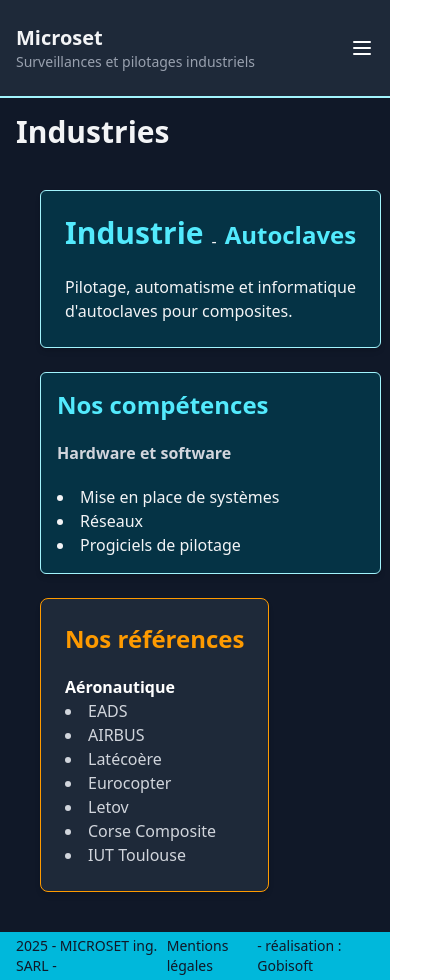
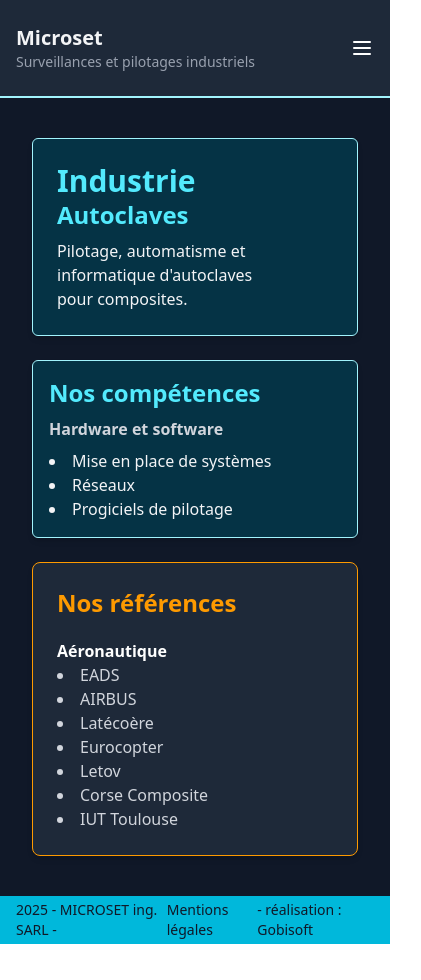
Before and after one commit to bendersoft/microset-static-website, a React (Vite) app in the folder microset/: page /industries/autoclaves in a window 390 px wide. Shown: the whole page, 421 px wide, since content can reach past the window. After the commit the page ends 944 px from the top, so only its background shows below. Built offline with nearby package versions, Linux system fonts and the light colour scheme.

Commit message:
refactor CardContent and MainCard components; enhance layout and styling for improved responsiveness and readability

```diff
--- a/microset/src/components/CardContent.tsx
+++ b/microset/src/components/CardContent.tsx
@@ -7,11 +7,11 @@
 	content,
 }) => {
 	return (
-		<div className="main-container w-full md:w-[48%]">
+		<div className="main-container">
 			<h2 className="main-card-title">{title}</h2>
-			<h3 className="text-gray-300 font-semibold mb-3">{subtitle}</h3>
+			<h3 className="text-gray-300 font-semibold sm:mb-3">{subtitle}</h3>
 			{Array.isArray(content) ? (
-				<ul className="list-disc list-inside">
+				<ul className="list-disc list-inside sm:pl-6">
 					{content.map((item) => (
 						<li key={uuidv4()}>{item}</li>
 					))}
--- a/microset/src/components/MainCard.tsx
+++ b/microset/src/components/MainCard.tsx
@@ -7,12 +7,11 @@
 const MainCard: React.FC<MainCardProps> = ({ title, subtitle, content }) => {
   return (
     <div className="main-container p-6 mb-6 w-full">
-        <div className="flex flex-row items-center gap-2">
+        <div className="flex flex-col sm:flex-row items-baseline sm:gap-2">
             <h1 className="page-title">{title}</h1>
-            <span> - </span>
             <h2 className="main-card-title">{subtitle}</h2>
         </div>
-      <p>{content}</p>
+      <p className="text-pretty">{content}</p>
     </div>
   );
 };
--- a/microset/src/index.css
+++ b/microset/src/index.css
@@ -2,11 +2,11 @@
 
 @layer components {
 	.main-container {
-		@apply flex flex-col gap-2 p-4 border bg-cyan-950 border-cyan-200 rounded-md shadow-md;
+		@apply flex flex-col gap-2 p-4 max-w-[100%] w-full border bg-cyan-950 border-cyan-200 rounded-md shadow-md;
 	}
 
 	.second-container {
-		@apply flex flex-col gap-2 p-6 border border-amber-500 bg-gray-800 rounded-lg shadow-md;
+		@apply flex flex-col gap-2 p-6 border w-full border-amber-500 bg-gray-800 rounded-lg shadow-md;
 	}
 
 	.main-title {
@@ -14,11 +14,11 @@
 	}
 
 	.page-title {
-		@apply text-3xl font-bold text-cyan-300 mb-4;
+		@apply text-3xl font-bold text-cyan-300;
 	}
 
 	.main-card-title {
-		@apply text-2xl font-semibold text-cyan-300 mb-3;
+		@apply text-2xl font-semibold text-cyan-300;
 	}
 
 	.second-card-title {
--- a/microset/src/pages/Industrie/Autoclaves.tsx
+++ b/microset/src/pages/Industrie/Autoclaves.tsx
@@ -40,7 +40,7 @@
         />
         <MainPage cards={cards} />
       </div>
-      <div className="w-fit">
+      <div className="sm:w-fit">
         <HighlightCard {...references} />
       </div>
     </div>
--- a/microset/src/pages/Industrie/IndusAutomatisme.tsx
+++ b/microset/src/pages/Industrie/IndusAutomatisme.tsx
@@ -66,7 +66,7 @@
         />
         <MainPage cards={cards} />
       </div>
-      <div className="w-fit">
+      <div className="sm:w-fit">
         <HighlightCard {...references} />
       </div>
     </div>
--- a/microset/src/pages/Industrie/IndusInformatique.tsx
+++ b/microset/src/pages/Industrie/IndusInformatique.tsx
@@ -65,7 +65,7 @@
         />
         <MainPage cards={cards} />
       </div>
-      <div className="w-fit">
+      <div className="sm:w-fit">
         <HighlightCard {...references} />
       </div>
     </div>
--- a/microset/src/pages/Industrie/Machines.tsx
+++ b/microset/src/pages/Industrie/Machines.tsx
@@ -38,7 +38,7 @@
         />
         <MainPage cards={cards} />
       </div>
-      <div className="w-fit">
+      <div className="sm:w-fit">
         <HighlightCard {...references} />
       </div>
     </div>
--- a/microset/src/pages/Vinicole/Appareils.tsx
+++ b/microset/src/pages/Vinicole/Appareils.tsx
@@ -50,7 +50,7 @@
         />
         <MainPage cards={cards} />
       </div>
-      <div className="w-fit">
+      <div className="sm:w-fit">
         <HighlightCard {...references} />
       </div>
     </div>
--- a/microset/src/pages/Vinicole/Electronique.tsx
+++ b/microset/src/pages/Vinicole/Electronique.tsx
@@ -40,7 +40,7 @@
         />
         <MainPage cards={cards} />
       </div>
-      <div className="w-fit">
+      <div className="sm:w-fit">
         <HighlightCard {...references} />
       </div>
     </div>
--- a/microset/src/pages/Vinicole/ViniAutomatisme.tsx
+++ b/microset/src/pages/Vinicole/ViniAutomatisme.tsx
@@ -45,7 +45,7 @@
         />
         <MainPage cards={cards} />
       </div>
-      <div className="w-fit">
+      <div className="sm:w-fit">
         <HighlightCard {...references} />
       </div>
     </div>
--- a/microset/src/pages/Vinicole/ViniInformatique.tsx
+++ b/microset/src/pages/Vinicole/ViniInformatique.tsx
@@ -73,7 +73,7 @@
         />
         <MainPage cards={cards} />
       </div>
-      <div className="w-fit">
+      <div className="sm:w-fit">
         <HighlightCard {...references} />
       </div>
     </div>
--- a/microset/src/routes/AppRoutes.tsx
+++ b/microset/src/routes/AppRoutes.tsx
@@ -15,21 +15,19 @@
 
 const IndustriesLayout = () => (
 	<div>
-		<h1 className="text-3xl font-bold mb-4">Industries</h1>
 		<Outlet />
 	</div>
 );
 
 const VinicoleLayout = () => (
 	<div>
-		<h1 className="text-3xl font-bold mb-4">Vinicole</h1>
 		<Outlet />
 	</div>
 );
 
 const AppRoutes = () => {
 	return (
-		<main className="flex flex-1 flex-col gap-4 text-gray-100 sm:gap-8 py-4 sm:py-8 px-4 sm:px-16 max-w-7xl mx-auto">
+		<main className="flex flex-1 flex-col gap-4 text-gray-100 sm:gap-8 py-4 sm:py-8 px-2 sm:px-16 max-w-7xl mx-auto">
 			<Routes>
 				<Route path="/" element={<Home />} />
 				<Route path="/industries" element={<IndustriesLayout />}>
```
